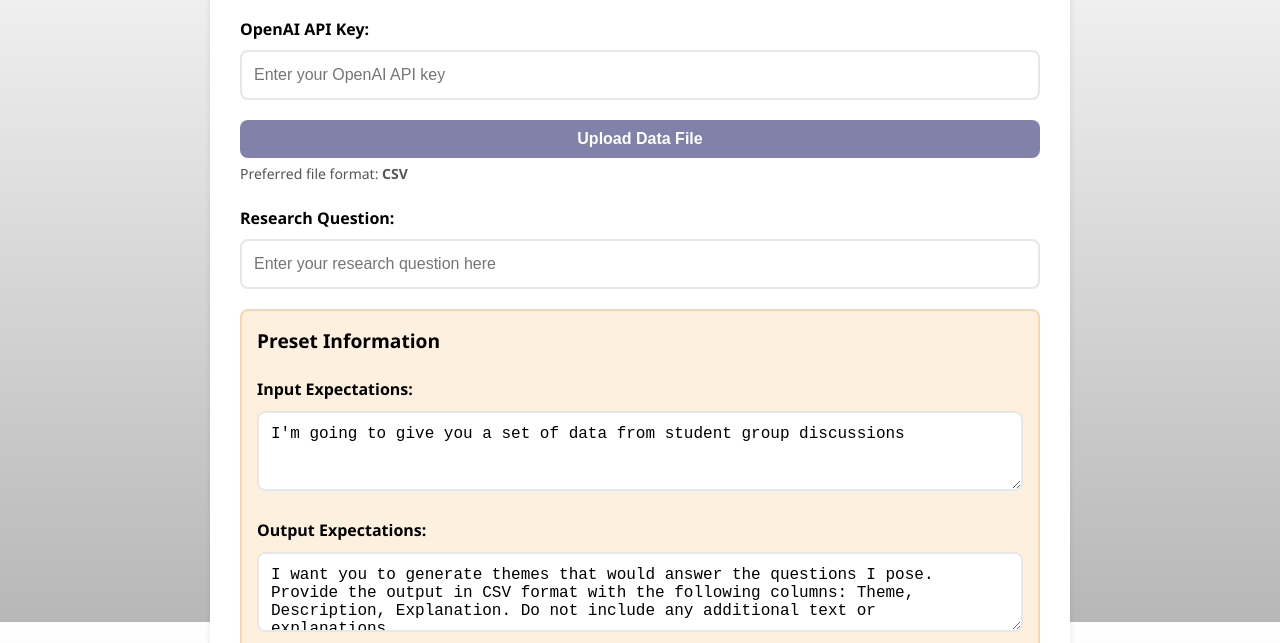
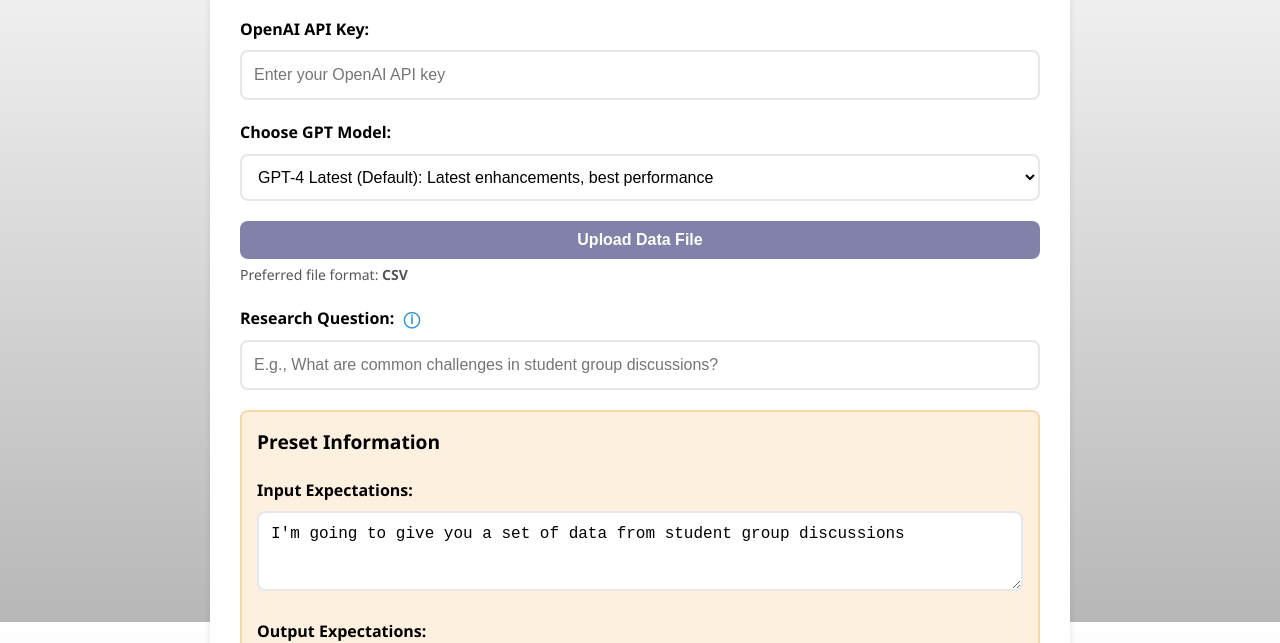
Before and after one commit to disha-cha/CAILA, a website: page public/index.html in a window 1280 px wide. Shown: the part 178-821 px from the top of the page. Drawn offline with nearby package versions, Linux system fonts and the light colour scheme.

Commit message:
Update index.html

```diff
--- a/public/index.html
+++ b/public/index.html
@@ -44,7 +44,7 @@
             font-weight: bold;
             color: black;
         }
-        textarea, input[type="text"], input[type="password"] {
+        textarea, input[type="text"], input[type="password"], select {
             width: 100%;
             padding: 12px;
             margin-top: 8px;
@@ -56,7 +56,7 @@
             background-color: white;
             color: black;
         }
-        textarea:focus, input[type="text"]:focus, input[type="password"]:focus {
+        textarea:focus, input[type="text"]:focus, input[type="password"]:focus, select:focus {
             outline: none;
             border-color: #8181aa;
         }
@@ -237,6 +237,13 @@
         .checkbox-group input[type="checkbox"] {
             margin-right: 10px;
         }
+        /* Info icon for research question */
+        .info-icon {
+            font-size: 16px;
+            color: #3498db;
+            cursor: pointer;
+            margin-left: 5px;
+        }
         /* Responsive Design */
         @media (max-width: 600px) {
             .container {
@@ -264,6 +271,17 @@
             <label for="api-key">OpenAI API Key:</label>
             <input type="password" id="api-key" placeholder="Enter your OpenAI API key" required>
 
+            <!-- GPT Model Selection Dropdown -->
+            <label for="model-select">Choose GPT Model:</label>
+            <select id="model-select" required>
+                <option value="4-latest" selected>GPT-4 Latest (Default): Latest enhancements, best performance</option>
+                <option value="4">GPT-4 (Standard): Balanced performance and cost</option>
+                <option value="4o">GPT-4o (Optimized): Cost-efficient option with slightly less detail</option>
+                <option value="4omini">GPT-4mini (Lightweight): Faster, less detailed responses</option>
+                <option value="o3">GPT-o3 (Older Generation): Lower cost, reduced capabilities</option>
+                <option value="o1 mini">GPT-o1 mini (Minimal): Very low cost, limited output quality</option>
+            </select>
+
             <!-- File Upload -->
             <div class="file-upload">
                 <button type="button" id="upload-btn">Upload Data File</button>
@@ -272,16 +290,20 @@
             </div>
             <p class="file-format-note">Preferred file format: <strong>CSV</strong></p>
 
-            <label for="research-question">Research Question:</label>
-            <input type="text" id="research-question" placeholder="Enter your research question here" required>
+            <!-- Research Question with example and info icon -->
+            <label for="research-question">
+                Research Question:
+                <span class="info-icon" title="Examples: 'What are common challenges in student group discussions?', 'How do students perceive and address conflicts within group work?', 'What leadership roles or styles commonly emerge in student group projects?'">&#9432;</span>
+            </label>
+            <input type="text" id="research-question" placeholder="E.g., What are common challenges in student group discussions?" required>
 
             <div class="preset-info">
                 <h2>Preset Information</h2>
                 <label for="preprompt">Input Expectations:</label>
-                <textarea id="preprompt" readonly>I'm going to give you a set of data from student group discussions</textarea>
+                <textarea id="preprompt">I'm going to give you a set of data from student group discussions</textarea>
 
                 <label for="query">Output Expectations:</label>
-                <textarea id="query" readonly>I want you to generate themes that would answer the questions I pose. Provide the output in CSV format with the following columns: Theme, Description, Explanation. Do not include any additional text or explanations.</textarea>
+                <textarea id="query">I want you to generate themes that would answer the questions I pose. Provide the output in CSV format with the following columns: Theme, Description, Explanation. Do not include any additional text or explanations.</textarea>
 
                 <label>Select Additional Output Columns:</label>
                 <div id="additional-columns" class="checkbox-group">
@@ -578,6 +600,7 @@
 
             // Collect form data
             var apiKey = document.getElementById('api-key').value;
+            var model = document.getElementById('model-select').value;
             var researchQuestion = document.getElementById('research-question').value;
             var preprompt = document.getElementById('preprompt').value;
             var query = document.getElementById('query').value;
@@ -597,6 +620,7 @@
 
             var formData = new FormData();
             formData.append('api_key', apiKey);
+            formData.append('model', model);
             formData.append('research_question', researchQuestion);
             formData.append('preprompt', preprompt);
             formData.append('query', query);
```
